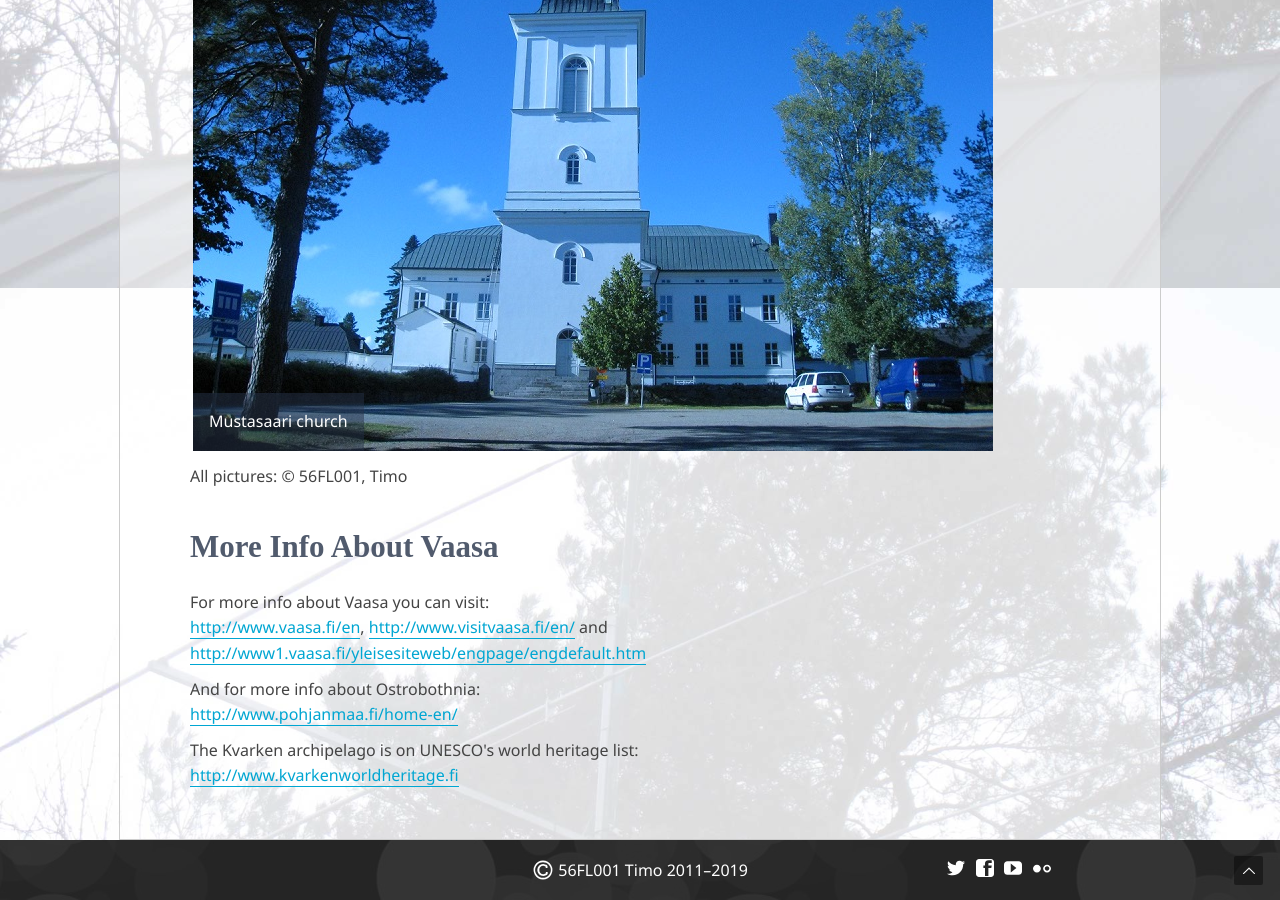
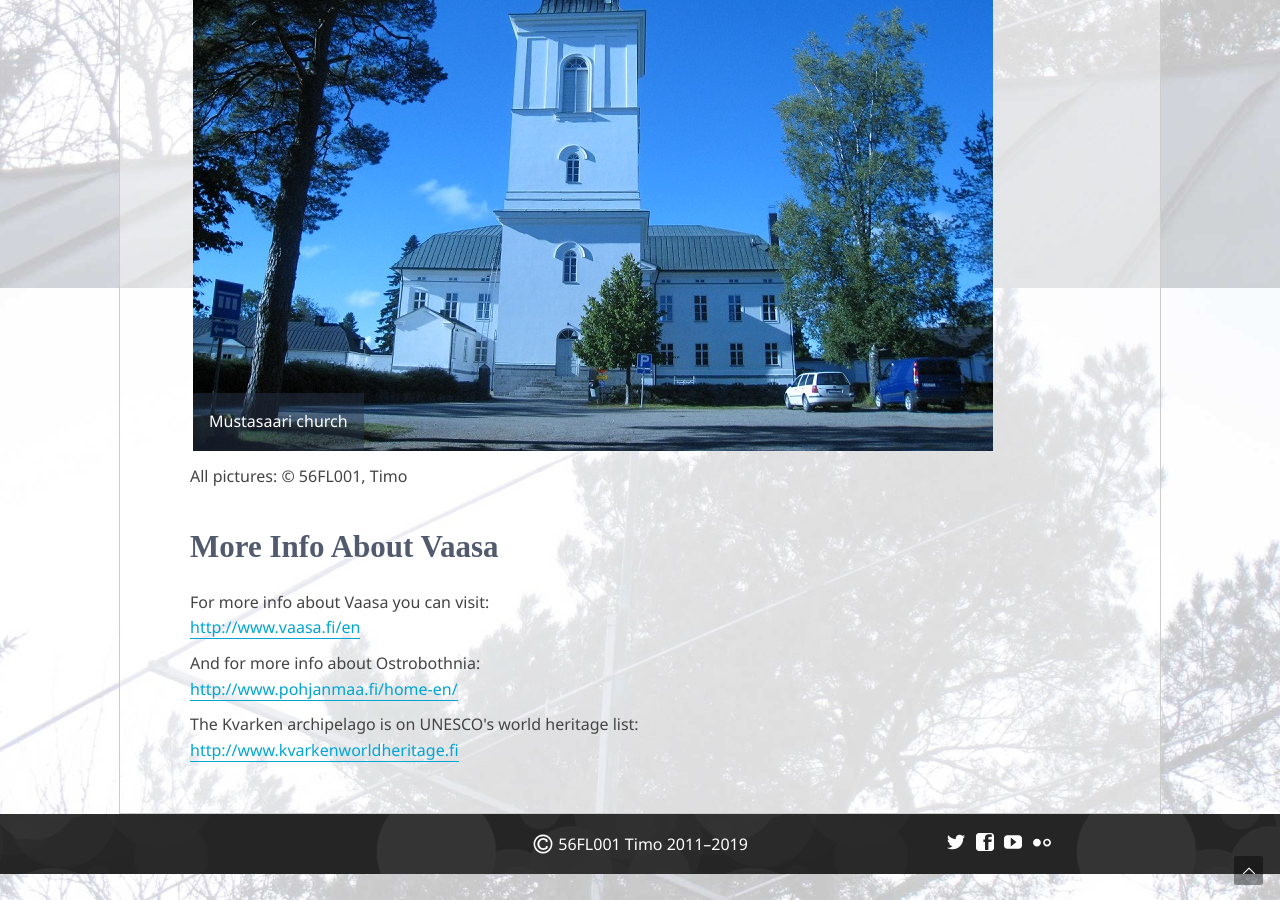
Before and after one commit to teear/56fl001.fldx.org, a Jekyll site: the page built from vaasa.html, in a window 1280 px wide and 900 px high, scrolled down 6432 px. Built offline with Jekyll 4.4.1, drawn with Linux system fonts in a browser that asks for light colours.

Commit message:
Removed redundant links
Info about Vaasa region is now under one roof at www.vaasa.fi

```diff
--- a/vaasa.html
+++ b/vaasa.html
@@ -172,8 +172,8 @@ as their mother tongue, 22% speak Swedish and 7% speak other languages.
 
 <p>
  For more info about Vaasa you can visit:<br>
- <a href="http://www.vaasa.fi/en">http://www.vaasa.fi/en</a>, <a href="http://www.visitvaasa.fi/en/">http://www.visitvaasa.fi/en/</a> and<br>
- <a href="http://www1.vaasa.fi/yleisesiteweb/engpage/engdefault.htm">http://www1.vaasa.fi/yleisesiteweb/engpage/engdefault.htm</a>
+ <a href="http://www.vaasa.fi/en">http://www.vaasa.fi/en</a>
+</p>
 
  <p>
    And for more info about Ostrobothnia:<br>
```
